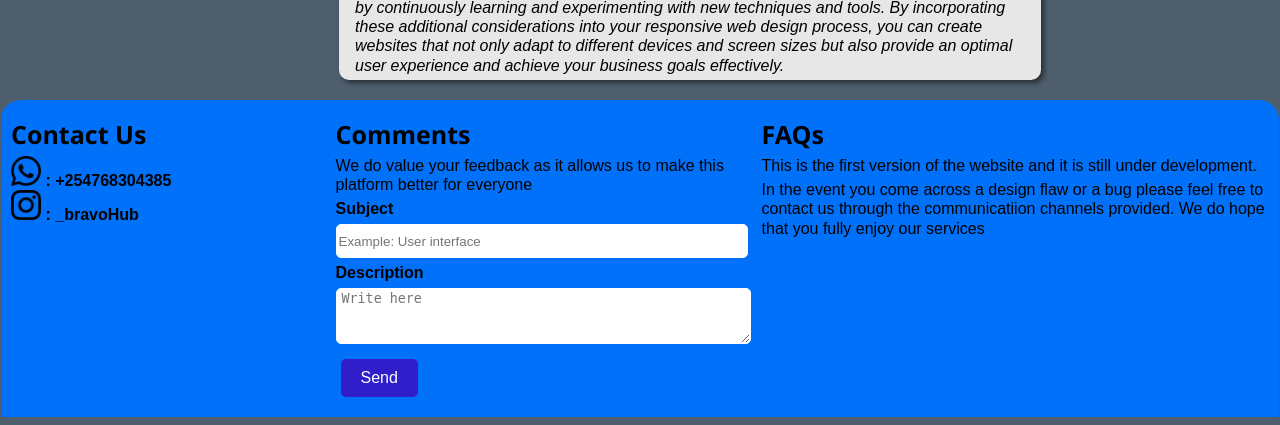
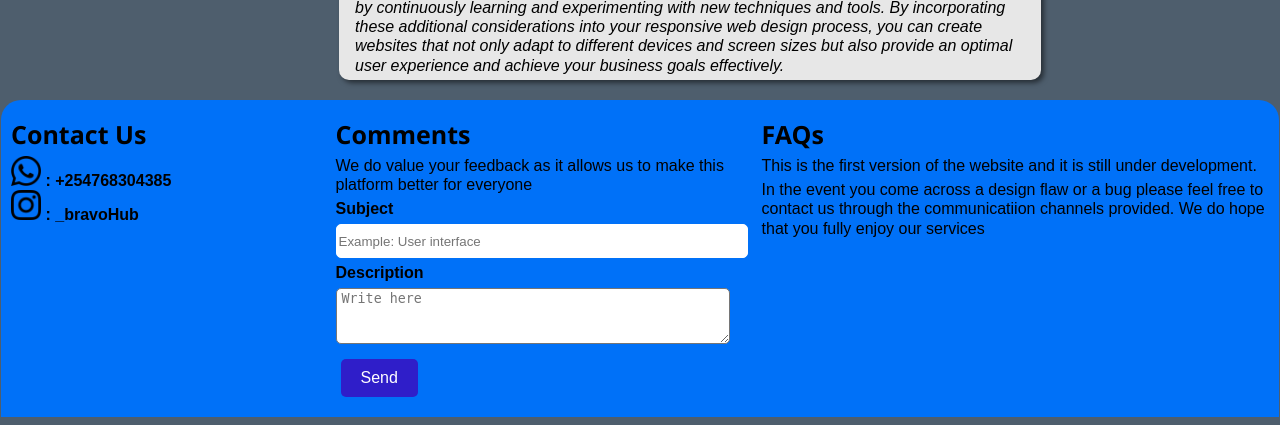
Before and after one commit to Isa8205/BravoHub, a Flask app: page /other in a window 1280 px wide. Shown: the part 1227-1652 px from the top of the page. Run offline with Flask 3, Linux system fonts and the light colour scheme; data comes from the database, SQL or seed files in the repository.

Commit message:
Update style.css

```diff
--- a/static/css/style.css
+++ b/static/css/style.css
@@ -243,9 +243,8 @@ footer h4 {
 footer textarea {
     display: block;
     height: 50px;
-    width: 100%;
+    width: 95%;
     border-radius: 5px;
-    border: 1px solid #ffffff;
     color: black;
     padding-inline-start: 5px;
     margin-block: 5px;
```
